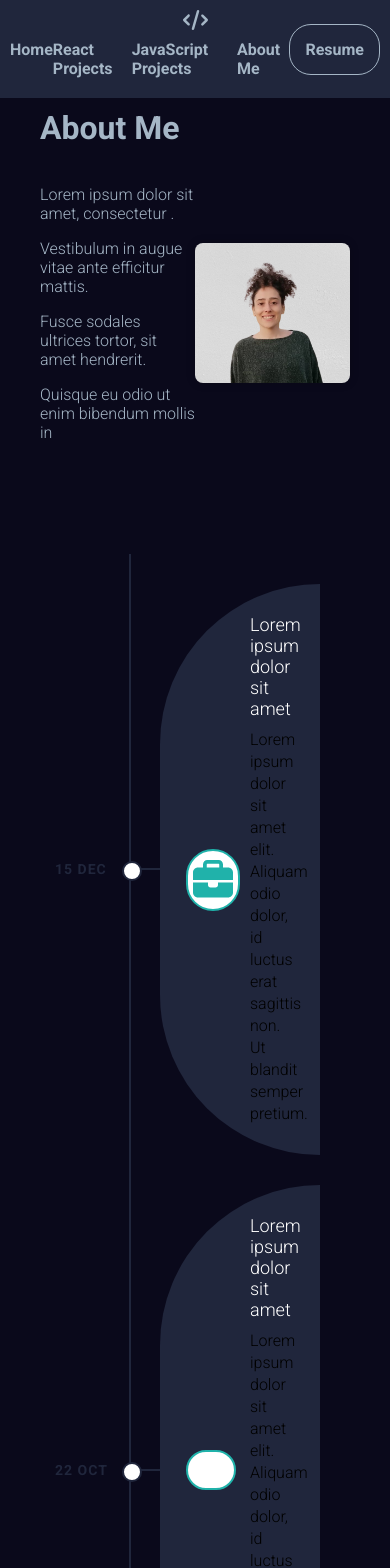
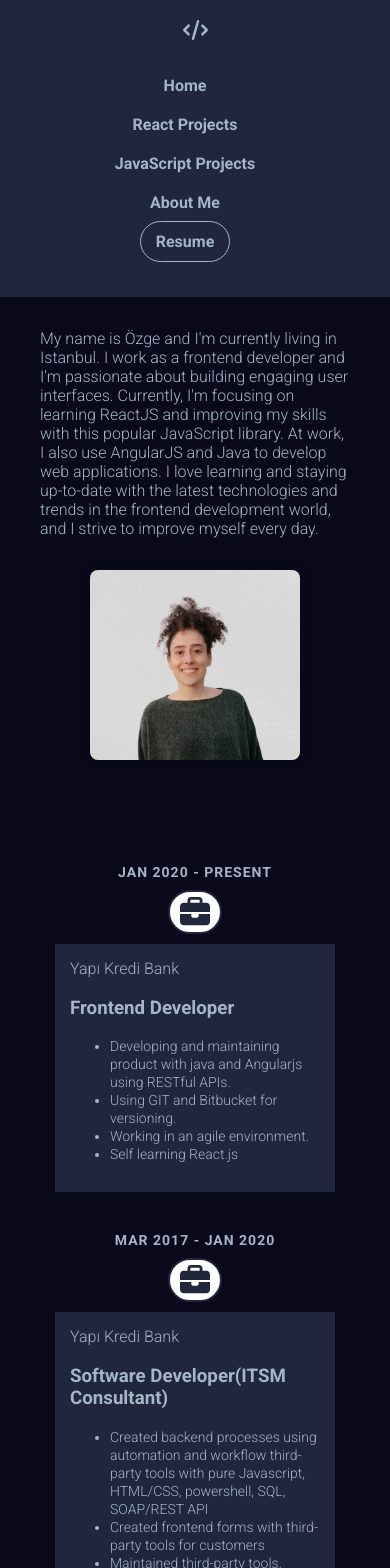
Before and after one commit to ozgeahras/my-portfolio, a React (Vite) app: page /about in a window 390 px wide. Shown: the top 1568 px of the page. Built offline with nearby package versions, Linux system fonts and the light colour scheme.

Commit message:
fixed timeline css and updated about section

```diff
--- a/src/App.css
+++ b/src/App.css
@@ -18,7 +18,7 @@ body {
 }
 
 .about-content {
-  max-width: 800px;
+  max-width: 1000px;
   margin-bottom: 3rem;
   margin-top: 3rem;
 }
@@ -28,28 +28,46 @@ body {
   flex-wrap: wrap;
   justify-content: center;
   align-items: center;
-  margin-bottom: 3rem;
 }
 
 .about-section-p {
   flex: 1;
-  max-width: 400px;
 }
 
 .about-image {
   flex: 1;
-  max-width: 400px;
+  max-width: 300px;
   display: flex;
   justify-content: center;
   align-items: center;
 }
 
 .about-image img {
-  width: 100%;
+  width: 70%;
   max-width: 300px;
   height: auto; /* added to maintain aspect ratio */
   border-radius: 0.5rem; /* make the image square */
   box-shadow: 0 0 10px rgba(0, 0, 0, 0.2);
+}
+
+@media only screen and (max-width: 768px) {
+  .about-content {
+    max-width: 100%;
+    margin-top: 12rem;
+  }
+
+  .about-section {
+    flex-direction: column;
+  }
+
+  .about-section-p {
+    width: 100%;
+  }
+
+  .about-image {
+    margin-top: 1rem;
+    margin-bottom: 1rem;
+  }
 }
 
 /* Card */
@@ -132,3 +150,8 @@ body {
   cursor: pointer;
   border-radius: 5px;
 }
+@media only screen and (max-width: 768px) {
+  .card-container {
+    margin-top: 20rem;
+  }
+}
--- a/src/components/About.jsx
+++ b/src/components/About.jsx
@@ -10,10 +10,16 @@ function About() {
         <h1>About Me</h1>
         <div className="about-section">
           <div className="about-section-p">
-            <p>Lorem ipsum dolor sit amet, consectetur . </p>
-            <p>Vestibulum in augue vitae ante efficitur mattis. </p>
-            <p>Fusce sodales ultrices tortor, sit amet hendrerit. </p>
-            <p>Quisque eu odio ut enim bibendum mollis in</p>
+            <p>
+              My name is Özge and I'm currently living in Istanbul. I work as a
+              frontend developer and I'm passionate about building engaging user
+              interfaces. Currently, I'm focusing on learning ReactJS and
+              improving my skills with this popular JavaScript library. At work,
+              I also use AngularJS and Java to develop web applications. I love
+              learning and staying up-to-date with the latest technologies and
+              trends in the frontend development world, and I strive to improve
+              myself every day.
+            </p>
           </div>
           <div className="about-image">
             <img src={profilePicture} alt="Profile" />
--- a/src/components/Navbar/Navbar.css
+++ b/src/components/Navbar/Navbar.css
@@ -49,22 +49,28 @@
 
 .resume {
   border: solid 1px;
-  padding: 15px;
+  padding: 10px 15px;
   border-radius: 22px;
 }
 
-@media only screen and (max-width: 600px) {
-  /* Navbar for small screens */
+@media screen and (max-width: 600px) {
   .navbar {
     flex-direction: column;
-    justify-content: center;
     height: auto;
+    padding: 20px 10px;
   }
 
   .navbar-logo,
-  .logo-container,
+  .logo-container {
+    margin: 0;
+    margin-bottom: 10px;
+  }
+
   .navbar__list {
-    margin: 0;
+    flex-direction: column;
+    align-items: center;
+    justify-content: center;
+    height: 100%;
   }
 
   .navbar__item {
--- a/src/components/VerticalTimeline.css
+++ b/src/components/VerticalTimeline.css
@@ -1,7 +1,7 @@
 .timeline {
   position: relative;
   width: 100%;
-  max-width: 1140px;
+  max-width: 1400px; /* Updated value */
   margin: 0 auto;
   padding: 15px 0;
 }
@@ -30,6 +30,15 @@
 
 .container.right {
   left: 50%;
+}
+
+.container-left,
+.container-right {
+  width: 50%;
+}
+
+.container-right {
+  margin-left: auto;
 }
 
 .container::after {
@@ -71,18 +80,17 @@
   text-align: center;
   font-size: 14px;
   font-weight: bold;
-  color: rgb(32, 38, 60);
   text-transform: uppercase;
   letter-spacing: 1px;
   z-index: 1;
 }
 
 .container.left .date {
-  right: -75px;
+  right: -190px;
 }
 
 .container.right .date {
-  left: -75px;
+  left: -175px;
 }
 
 .container .icon {
@@ -93,11 +101,11 @@
   padding: 9px 0;
   top: calc(50% - 20px);
   background: #ffffff;
-  border: 2px solid lightseagreen;
+  border: 2px solid rgb(32, 38, 60);
   border-radius: 40px;
   text-align: center;
   font-size: 12px;
-  color: lightseagreen;
+  color: rgb(32, 38, 60);
   z-index: 1;
 }
 
@@ -110,10 +118,10 @@
 }
 
 .container .content {
-  padding: 30px 90px 30px 30px;
+  padding: 30px;
   background: rgb(32, 38, 60);
   position: relative;
-  border-radius: 0 500px 500px 0;
+  border-radius: 0 300px 300px 0;
 }
 
 .container.right .content {
@@ -125,57 +133,104 @@
   margin: 0 0 10px 0;
   font-size: 18px;
   font-weight: normal;
-  color: #fff;
 }
 
-.container .content p {
-  margin: 0;
+.container .content ul {
+  margin-right: 50px;
   font-size: 16px;
   line-height: 22px;
-  color: #000000;
 }
 
-@media (max-width: 767.98px) {
-  .timeline::after {
-    left: 90px;
+@media (max-width: 768px) {
+  .container {
+    width: 100%;
+    padding: 15px;
   }
 
-  .container {
-    width: 100%;
-    padding-left: 120px;
-    padding-right: 30px;
+  .container.left {
+    left: 0;
   }
 
   .container.right {
-    left: 0%;
+    left: 0;
   }
 
-  .container.left::after,
-  .container.right::after {
-    left: 82px;
+  .container-left,
+  .container-right {
+    width: 100%;
   }
 
-  .container.left::before,
-  .container.right::before {
-    left: 100px;
-    border-color: transparent lightseagreen transparent transparent;
+  .container-right {
+    margin-left: 0;
   }
 
-  .container.left .date,
-  .container.right .date {
-    right: auto;
-    left: 15px;
+  .container::after {
+    display: none;
   }
 
-  .container.left .icon,
-  .container.right .icon {
-    right: auto;
-    left: 146px;
+  .container::before {
+    display: none;
   }
 
-  .container.left .content,
+  .container .date {
+    position: static;
+    display: block;
+    text-align: center;
+    margin-bottom: 10px;
+    margin-top: 10px;
+    right: 0;
+    left: 0;
+  }
+
+  .container.left .date {
+    margin-right: auto;
+  }
+
+  .container.right .date {
+    margin-left: auto;
+  }
+
+  .container .icon {
+    position: static;
+    display: block;
+    width: auto;
+    height: auto;
+    padding: 5px 10px;
+    margin: 0 auto;
+    margin-bottom: 10px;
+  }
+
+  .container.left .icon {
+    margin-right: auto;
+    width: 30px;
+  }
+
+  .container.right .icon {
+    margin-left: auto;
+    width: 30px;
+  }
+
+  .container .content {
+    padding: 15px;
+    border-radius: 0;
+  }
+
   .container.right .content {
-    padding: 30px 30px 30px 90px;
-    border-radius: 500px 0 0 500px;
+    padding: 15px;
+    border-radius: 0;
+  }
+
+  .container .content h2 {
+    font-size: 16px;
+  }
+
+  .container .content ul {
+    margin-right: 0;
+    font-size: 14px;
+    line-height: 18px;
+  }
+
+  .timeline::after {
+    display: none;
   }
 }
--- a/src/components/VerticalTimeline.jsx
+++ b/src/components/VerticalTimeline.jsx
@@ -11,69 +11,88 @@ const VerticalTimeline = () => {
   return (
     <div className="timeline">
       <div className="container left">
-        <div className="date">15 Dec</div>
+        <div className="date">Jan 2020 - Present</div>
         <FontAwesomeIcon icon={faBriefcase} size="xs" className="icon" />
         <div className="content">
-          <h2>Lorem ipsum dolor sit amet</h2>
-          <p>
-            Lorem ipsum dolor sit amet elit. Aliquam odio dolor, id luctus erat
-            sagittis non. Ut blandit semper pretium.
-          </p>
+          <h2>Yapı Kredi Bank</h2>
+          <h3>Frontend Developer</h3>
+          <ul>
+            <li>
+              Developing and maintaining product with java and Angularjs using
+              RESTful APIs.
+            </li>
+            <li>Using GIT and Bitbucket for versioning.</li>
+            <li>Working in an agile environment.</li>
+            <li>Self learning React.js</li>
+          </ul>
         </div>
       </div>
       <div className="container right">
-        <div className="date">22 Oct</div>
-        <i className="icon fa fa-gift"></i>
+        <div className="date">Mar 2017 - Jan 2020</div>
+        <FontAwesomeIcon icon={faBriefcase} size="xs" className="icon" />
         <div className="content">
-          <h2>Lorem ipsum dolor sit amet</h2>
-          <p>
-            Lorem ipsum dolor sit amet elit. Aliquam odio dolor, id luctus erat
-            sagittis non. Ut blandit semper pretium.
-          </p>
+          <h2>Yapı Kredi Bank</h2>
+          <h3>Software Developer(ITSM Consultant)</h3>
+          <ul>
+            <li>
+              Created backend processes using automation and workflow
+              third-party tools with pure Javascript, HTML/CSS, powershell, SQL,
+              SOAP/REST API
+            </li>
+            <li>Created frontend forms with third-party tools for customers</li>
+            <li>
+              Maintained third-party tools, created reports, analyzed customer's
+              need and developed workflows
+            </li>
+          </ul>
         </div>
       </div>
       <div className="container left">
-        <div className="date">10 Jul</div>
-        <i className="icon fa fa-user"></i>
+        <div className="date">Mar 2016 - Mar 2017</div>
+        <FontAwesomeIcon icon={faBriefcase} size="xs" className="icon" />
         <div className="content">
-          <h2>Lorem ipsum dolor sit amet</h2>
-          <p>
-            Lorem ipsum dolor sit amet elit. Aliquam odio dolor, id luctus erat
-            sagittis non. Ut blandit semper pretium.
-          </p>
+          <h2>BT Bilgi Technology</h2>
+          <h3>Software Developer(ITSM Consultant)</h3>
+          <ul>
+            <li>
+              Created backend processes using automation and workflow
+              third-party tools with pure Javascript, HTML/CSS, powershell, SQL,
+              SOAP/REST API
+            </li>
+            <li>Created frontend forms with third-party tools for customers</li>
+            <li>
+              Maintained third-party tools, created reports, analyzed customer's
+              need and developed workflows
+            </li>
+          </ul>
         </div>
       </div>
       <div className="container right">
-        <div className="date">18 May</div>
-        <i className="icon fa fa-running"></i>
+        <div className="date">Aug 2012 - Mar 2016</div>
+        <FontAwesomeIcon icon={faBriefcase} size="xs" className="icon" />
         <div className="content">
-          <h2>Lorem ipsum dolor sit amet</h2>
-          <p>
-            Lorem ipsum dolor sit amet elit. Aliquam odio dolor, id luctus erat
-            sagittis non. Ut blandit semper pretium.
-          </p>
+          <h2>Odya Technology</h2>
+          <h3>Software Developer(ITSM Consultant)</h3>
+          <ul>
+            <li>
+              Created backend processes using automation and workflow
+              third-party tools with pure Javascript, HTML/CSS, powershell, SQL,
+              SOAP/REST API
+            </li>
+            <li>Created frontend forms with third-party tools for customers</li>
+            <li>
+              Maintained third-party tools, created reports, analyzed customer's
+              need and developed workflows
+            </li>
+          </ul>
         </div>
       </div>
       <div className="container left">
-        <div className="date">10 Feb</div>
-        <i className="icon fa fa-cog"></i>
+        <div className="date">Sep 2008 - Jun 2012 </div>
+        <FontAwesomeIcon icon={faGraduationCap} size="xs" className="icon" />
         <div className="content">
-          <h2>Lorem ipsum dolor sit amet</h2>
-          <p>
-            Lorem ipsum dolor sit amet elit. Aliquam odio dolor, id luctus erat
-            sagittis non. Ut blandit semper pretium.
-          </p>
-        </div>
-      </div>
-      <div className="container right">
-        <div className="date">01 Jan</div>
-        <i className="icon fa fa-certificate"></i>
-        <div className="content">
-          <h2>Lorem ipsum dolor sit amet</h2>
-          <p>
-            Lorem ipsum dolor sit amet elit. Aliquam odio dolor, id luctus erat
-            sagittis non. Ut blandit semper pretium.
-          </p>
+          <h2>Mustafa Kemal University</h2>
+          <h3>Computer Engineering</h3>
         </div>
       </div>
     </div>
```
